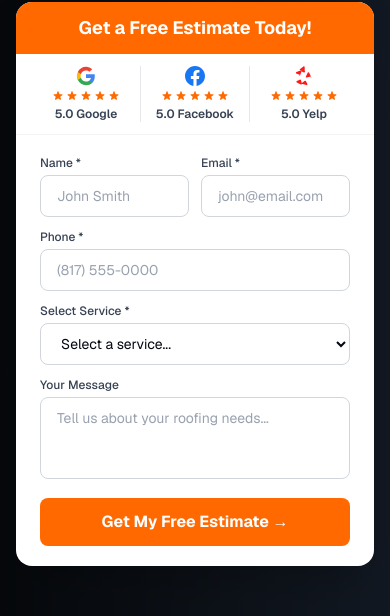
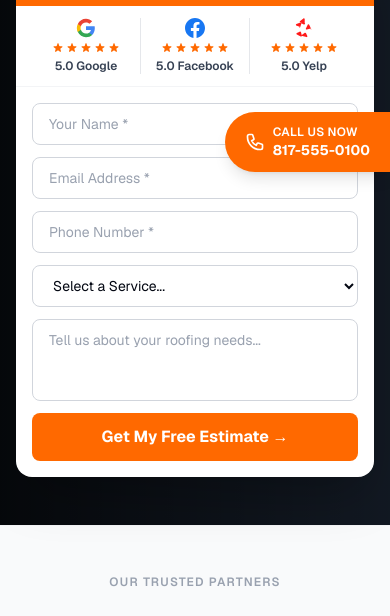
Before and after one commit to Empowerbuilding/LP3-Roofing, a Next.js app: page / in a window 390 px wide. Shown: the part 648-1264 px from the top of the page. Built offline with nearby package versions, Linux system fonts and the light colour scheme; grey boxes are pictures that could not be loaded.

Commit message:
fix: mobile layout - form stacks, floating CTA, hero spacing

```diff
--- a/src/app/layout.tsx
+++ b/src/app/layout.tsx
@@ -3,6 +3,7 @@ import { Geist } from "next/font/google";
 import { Oswald } from "next/font/google";
 import "./globals.css";
 import Navbar from "@/components/Navbar";
+import FloatingCTA from "@/components/FloatingCTA";
 
 const geistSans = Geist({
   variable: "--font-geist-sans",
@@ -31,6 +32,7 @@ export default function RootLayout({
       <body className="min-h-screen flex flex-col bg-white text-gray-950 font-sans antialiased">
         <Navbar />
         <div className="flex flex-col flex-1">{children}</div>
+        <FloatingCTA />
       </body>
     </html>
   );
--- a/src/app/page.tsx
+++ b/src/app/page.tsx
@@ -44,9 +44,9 @@ export default function Home() {
   return (
     <>
       {/* Hero */}
-      <section className="relative flex items-center min-h-screen bg-gray-800">
+      <section className="relative flex items-center min-h-[auto] lg:min-h-screen bg-gray-800">
         <div className="absolute inset-0 bg-gradient-to-r from-black/80 via-black/60 to-black/40" />
-        <div className="relative z-10 w-full max-w-7xl mx-auto px-4 sm:px-6 lg:px-8 py-24">
+        <div className="relative z-10 w-full max-w-7xl mx-auto px-4 sm:px-6 lg:px-8 py-12 lg:py-24">
           <div className="grid grid-cols-1 lg:grid-cols-2 gap-12 items-center">
             {/* Left: Headline + subtext + phone */}
             <div>
--- /dev/null
+++ b/src/components/FloatingCTA.tsx
@@ -0,0 +1,16 @@
+export default function FloatingCTA() {
+  return (
+    <a
+      href="tel:8175550100"
+      className="fixed bottom-6 right-0 z-50 flex items-center gap-2 bg-orange-500 hover:bg-orange-600 text-white font-bold px-5 py-3 rounded-l-full shadow-lg transition-colors duration-200 md:hidden"
+    >
+      <svg className="w-5 h-5 shrink-0" fill="none" viewBox="0 0 24 24" stroke="currentColor">
+        <path strokeLinecap="round" strokeLinejoin="round" strokeWidth={2} d="M3 5a2 2 0 012-2h3.28a1 1 0 01.948.684l1.498 4.493a1 1 0 01-.502 1.21l-2.257 1.13a11.042 11.042 0 005.516 5.516l1.13-2.257a1 1 0 011.21-.502l4.493 1.498a1 1 0 01.684.949V19a2 2 0 01-2 2h-1C9.716 21 3 14.284 3 6V5z" />
+      </svg>
+      <div className="flex flex-col leading-tight">
+        <span className="text-xs font-semibold uppercase tracking-wide">Call Us Now</span>
+        <span className="text-sm font-bold">817-555-0100</span>
+      </div>
+    </a>
+  )
+}
--- a/src/components/HeroForm.tsx
+++ b/src/components/HeroForm.tsx
@@ -104,42 +104,27 @@ export default function HeroForm() {
       </div>
 
       {/* Form */}
-      <form onSubmit={handleSubmit} className="px-6 py-5 flex flex-col gap-3">
-        {/* Name + Email side by side */}
-        <div className="grid grid-cols-2 gap-3">
-          <div>
-            <label className="block text-xs font-medium text-gray-700 mb-1">Name *</label>
-            <input name="name" type="text" required placeholder="John Smith" className={inputClass} />
-          </div>
-          <div>
-            <label className="block text-xs font-medium text-gray-700 mb-1">Email *</label>
-            <input name="email" type="email" required placeholder="john@email.com" className={inputClass} />
-          </div>
+      <form onSubmit={handleSubmit} className="px-4 py-4 sm:px-6 sm:py-5 flex flex-col gap-3">
+        {/* Name + Email side by side on sm+ */}
+        <div className="grid grid-cols-1 sm:grid-cols-2 gap-3">
+          <input name="name" type="text" required placeholder="Your Name *" className={inputClass} />
+          <input name="email" type="email" required placeholder="Email Address *" className={inputClass} />
         </div>
 
         {/* Phone */}
-        <div>
-          <label className="block text-xs font-medium text-gray-700 mb-1">Phone *</label>
-          <input name="phone" type="tel" required placeholder="(817) 555-0000" className={inputClass} />
-        </div>
+        <input name="phone" type="tel" required placeholder="Phone Number *" className={inputClass} />
 
         {/* Service dropdown */}
-        <div>
-          <label className="block text-xs font-medium text-gray-700 mb-1">Select Service *</label>
         <select name="service" required className={inputClass + " bg-white"}>
-            <option value="">Select a service...</option>
+          <option value="">Select a Service...</option>
           <option value="Roof Replacement">Roof Replacement</option>
           <option value="Roof Repair">Roof Repair</option>
           <option value="Gutter Install">Gutter Install</option>
           <option value="Roof Cleaning">Roof Cleaning</option>
         </select>
-        </div>
 
         {/* Message */}
-        <div>
-          <label className="block text-xs font-medium text-gray-700 mb-1">Your Message</label>
         <textarea name="message" rows={3} placeholder="Tell us about your roofing needs..." className={inputClass + " resize-none"} />
-        </div>
 
         {status === 'error' && <p className="text-red-600 text-xs">{errorMsg}</p>}
 
```
Lines whose indentation alone changed are shown as unchanged.
